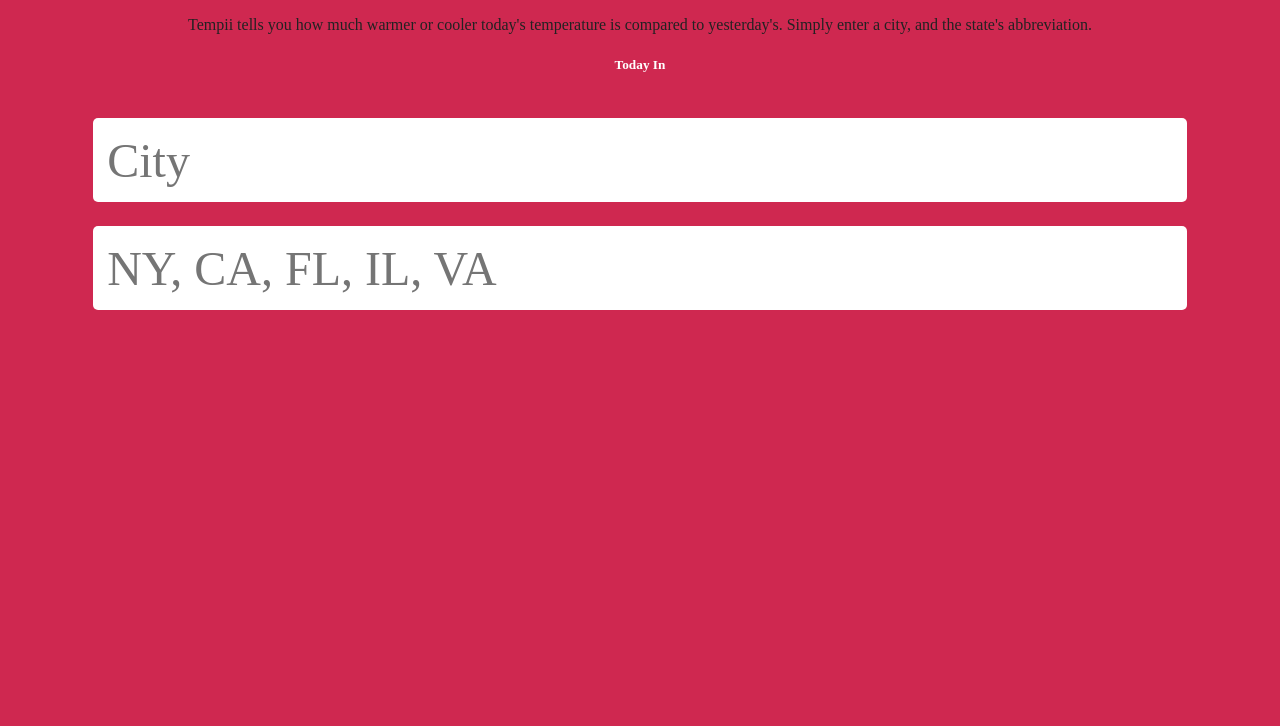
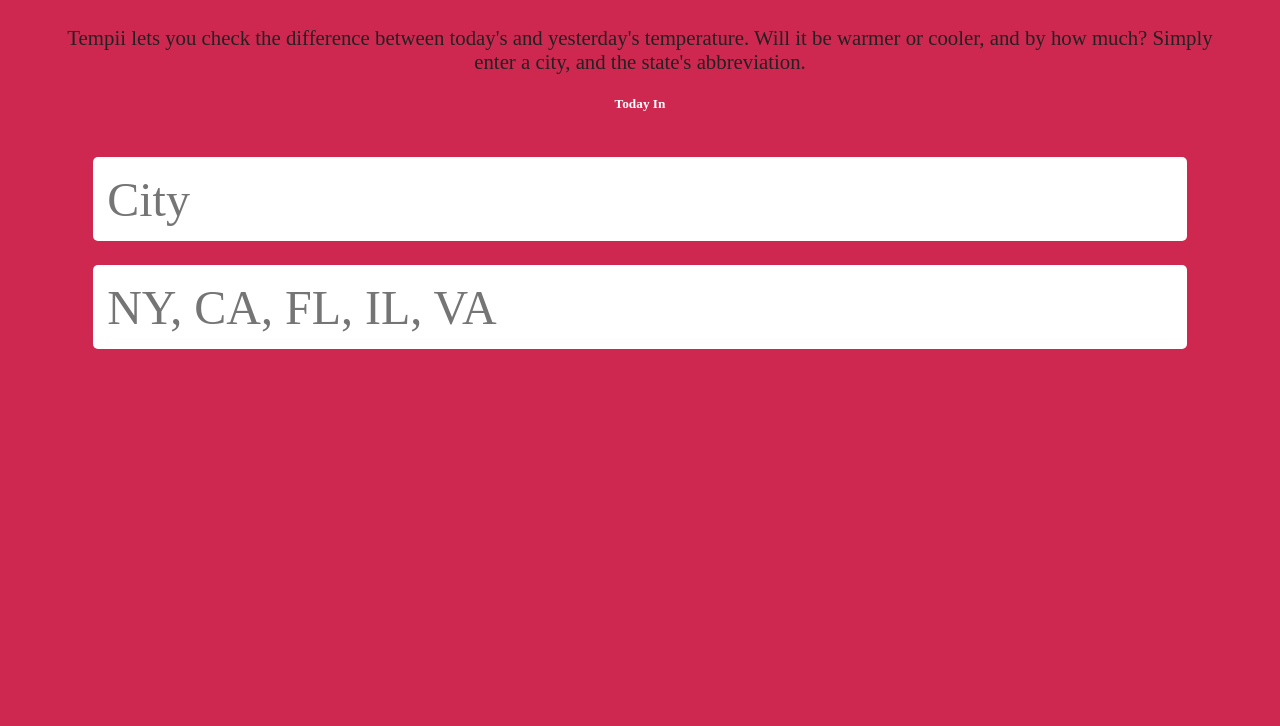
Before and after one commit to TylerRosenberg1/tempii, a plain HTML site: page index.html at #!/search in a window 1280 px wide. Shown: the part 74-800 px from the top of the page. Drawn offline with nearby package versions, Linux system fonts and the light colour scheme; some packages are replaced by stand-ins of ours; a web font is replaced by a local one.

Commit message:
changed p size and font-weight

```diff
--- a/assets/stylesheet.css
+++ b/assets/stylesheet.css
@@ -32,7 +32,8 @@ h5 {
 
 p {
   color: rgb(34, 34, 34);
-  font-weight: 400;
+  font-weight: 300;
+  font-size: 1.3em;
   margin-top: 2em;
 }
 
--- a/views/index.html
+++ b/views/index.html
@@ -1,7 +1,7 @@
 <h1 class="logo">TEMPii</h1>
 
 <p>
-  Tempii tells you how much warmer or cooler today's temperature is compared to yesterday's. Simply enter a city, and the state's abbreviation.
+  Tempii lets you check the difference between today's and yesterday's temperature. Will it be warmer or cooler, and by how much? Simply enter a city, and the state's abbreviation.
 </p>
 
 <div class="error" data-ng-if="vm.error">
```
